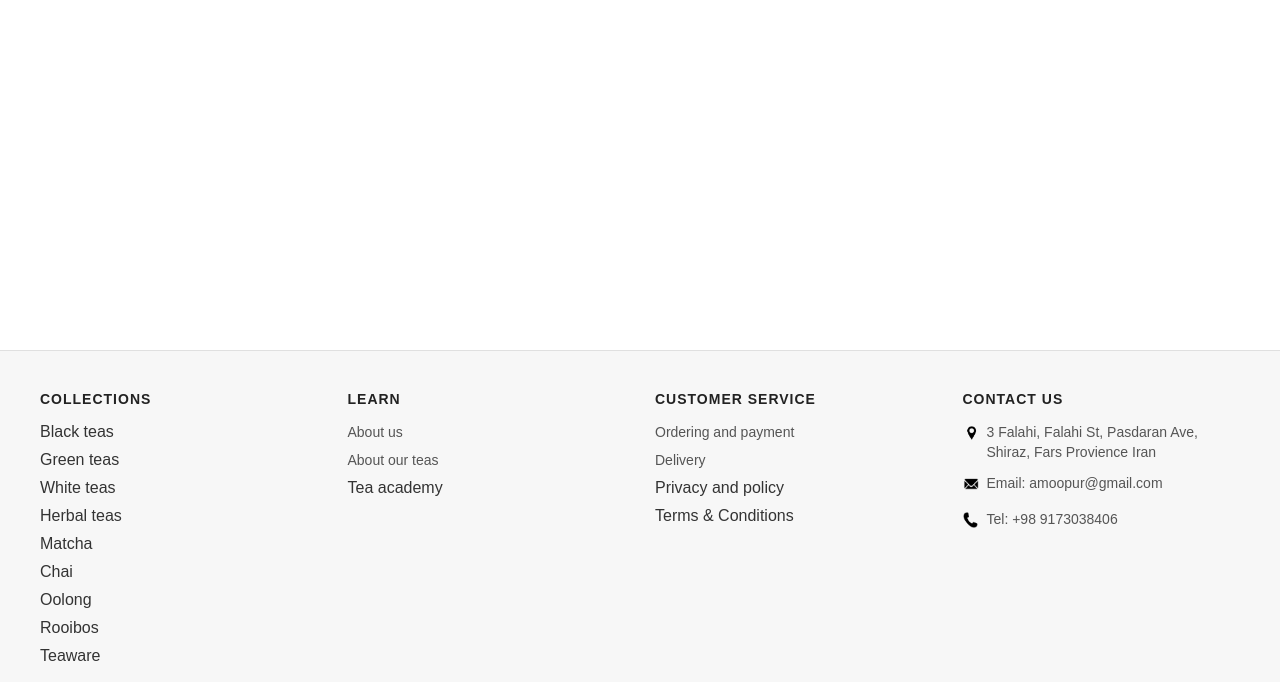
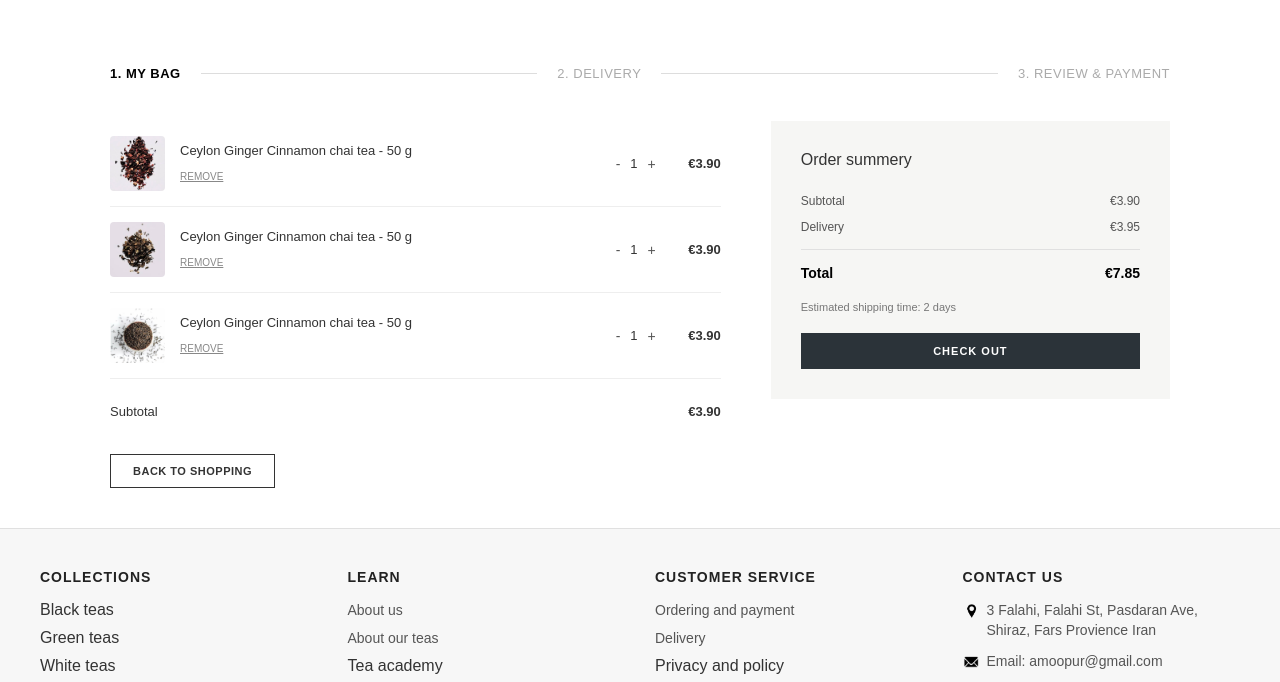
Before and after one commit to Mohamed-Balhol/tea-brand-webSite, a plain HTML site: page pages/bag.html in a window 1280 px wide. Shown: the part 84-766 px from the top of the page. Drawn offline with Linux system fonts and the light colour scheme.

Commit message:
Add product images and update bag page content

```diff
--- a/css/style.css
+++ b/css/style.css
@@ -363,3 +363,184 @@ nav {
   object-position: center;
 }
 /*   نهاية القسم الخاص بالشيماء بكير */
+/*  بداية القسم الخاص ب امنية */
+/* ==========================================
+   MY BAG & ORDER SUMMARY SECTION
+   ========================================== */
+
+.checkout-bag-section {
+  max-width: 1100px;
+  margin: 40px auto;
+  padding: 0 20px;
+  font-family: Arial, sans-serif;
+  color: #333;
+}
+
+.steps-nav {
+  display: flex;
+  align-items: center;
+  justify-content: space-between;
+  margin-bottom: 40px;
+}
+
+.step {
+  font-size: 13px;
+  color: #aaa;
+  letter-spacing: 0.5px;
+}
+
+.step.active {
+  color: #000;
+  font-weight: bold;
+}
+
+.step-divider {
+  flex: 1;
+  height: 1px;
+  background-color: #ddd;
+  margin: 0 20px;
+}
+
+.bag-content {
+  display: flex;
+  gap: 50px;
+  align-items: flex-start;
+}
+
+.cart-left {
+  flex: 1.8;
+}
+
+.cart-item {
+  display: flex;
+  align-items: center;
+  justify-content: space-between;
+  padding: 15px 0;
+  border-bottom: 1px solid #eee;
+  gap: 15px;
+}
+
+.item-img {
+  width: 55px;
+  height: 55px;
+  object-fit: cover;
+  border-radius: 4px;
+}
+
+.item-info {
+  flex: 1;
+}
+
+.item-title {
+  font-size: 13px;
+  margin: 0 0 6px 0;
+  line-height: 1.3;
+}
+
+.remove-btn {
+  background: none;
+  border: none;
+  color: #888;
+  font-size: 10px;
+  cursor: pointer;
+  padding: 0;
+  text-decoration: underline;
+}
+
+.item-qty {
+  display: flex;
+  align-items: center;
+  gap: 10px;
+  font-size: 13px;
+}
+
+.item-qty button {
+  background: none;
+  border: none;
+  cursor: pointer;
+  font-size: 14px;
+  color: #555;
+}
+
+.item-price {
+  font-size: 13px;
+  font-weight: bold;
+  min-width: 50px;
+  text-align: right;
+}
+
+.subtotal-row {
+  display: flex;
+  justify-content: space-between;
+  padding: 25px 0;
+  font-size: 13px;
+}
+
+.subtotal-price {
+  font-weight: bold;
+}
+
+.back-btn {
+  display: inline-block;
+  padding: 10px 22px;
+  border: 1px solid #333;
+  color: #333;
+  text-decoration: none;
+  font-size: 11px;
+  font-weight: bold;
+  letter-spacing: 0.5px;
+  margin-top: 10px;
+}
+
+.order-summary {
+  flex: 1;
+  background-color: #f6f6f4;
+  padding: 30px;
+  box-sizing: border-box;
+}
+
+.order-summary h2 {
+  font-size: 16px;
+  margin-top: 0;
+  margin-bottom: 25px;
+  font-weight: normal;
+}
+
+.summary-line {
+  display: flex;
+  justify-content: space-between;
+  font-size: 12px;
+  margin-bottom: 12px;
+  color: #555;
+}
+
+.summary-line.total {
+  font-size: 14px;
+  font-weight: bold;
+  color: #000;
+}
+
+.divider {
+  border: none;
+  border-top: 1px solid #e0e0e0;
+  margin: 15px 0;
+}
+
+.shipping-info {
+  font-size: 11px;
+  color: #777;
+  margin: 20px 0;
+}
+
+.checkout-btn {
+  width: 100%;
+  padding: 12px;
+  background-color: #2b3339;
+  color: #fff;
+  border: none;
+  font-size: 11px;
+  font-weight: bold;
+  letter-spacing: 1px;
+  cursor: pointer;
+}
+/*   نهاية القسم الخاص ب امنية */
--- a/pages/bag.html
+++ b/pages/bag.html
@@ -38,6 +38,105 @@
         </nav>
     </header>
 <main class="main-content">
+
+</main>
+<main class="main-content">
+
+  <section class="checkout-bag-section">
+
+    <div class="steps-nav">
+      <div class="step active">1. MY BAG</div>
+      <div class="step-divider"></div>
+      <div class="step">2. DELIVERY</div>
+      <div class="step-divider"></div>
+      <div class="step">3. REVIEW & PAYMENT</div>
+    </div>
+
+    <div class="bag-content">
+
+
+      <div class="cart-left">
+        <div class="cart-items">
+
+          <div class="cart-item">
+            <img src="../images/bag_page/tea2.jpg" alt="Tea Item" class="item-img">
+            <div class="item-info">
+              <p class="item-title">Ceylon Ginger Cinnamon chai tea - 50 g</p>
+              <button class="remove-btn" type="button">REMOVE</button>
+            </div>
+            <div class="item-qty">
+              <button type="button">-</button>
+              <span>1</span>
+              <button type="button">+</button>
+            </div>
+            <div class="item-price">€3.90</div>
+          </div>
+
+          <div class="cart-item">
+            <img src="../images/bag_page/tea1.jpg" alt="Tea Item" class="item-img">
+            <div class="item-info">
+              <p class="item-title">Ceylon Ginger Cinnamon chai tea - 50 g</p>
+              <button class="remove-btn" type="button">REMOVE</button>
+            </div>
+            <div class="item-qty">
+              <button type="button">-</button>
+              <span>1</span>
+              <button type="button">+</button>
+            </div>
+            <div class="item-price">€3.90</div>
+          </div>
+
+          <div class="cart-item">
+            <img src="../images/bag_page/tea3.jpg" alt="Tea Item" class="item-img">
+            <div class="item-info">
+              <p class="item-title">Ceylon Ginger Cinnamon chai tea - 50 g</p>
+              <button class="remove-btn" type="button">REMOVE</button>
+            </div>
+            <div class="item-qty">
+              <button type="button">-</button>
+              <span>1</span>
+              <button type="button">+</button>
+            </div>
+            <div class="item-price">€3.90</div>
+          </div>
+
+        </div>
+
+        <div class="subtotal-row">
+          <span>Subtotal</span>
+          <span class="subtotal-price">€3.90</span>
+        </div>
+
+        <a href="#" class="back-btn">BACK TO SHOPPING</a>
+      </div>
+
+      <div class="order-summary">
+        <h2>Order summery</h2>
+
+        <div class="summary-line">
+          <span>Subtotal</span>
+          <span>€3.90</span>
+        </div>
+
+        <div class="summary-line">
+          <span>Delivery</span>
+          <span>€3.95</span>
+        </div>
+
+        <hr class="divider">
+
+        <div class="summary-line total">
+          <span>Total</span>
+          <span>€7.85</span>
+        </div>
+
+        <p class="shipping-info">Estimated shipping time: 2 days</p>
+
+        <button class="checkout-btn" type="button">CHECK OUT</button>
+      </div>
+
+    </div>
+  </section>
 
 </main>
      <footer class="footer">
```
Also changed, not shown: images/bag_page/tea1.jpg (added), images/bag_page/tea2.jpg (added), images/bag_page/tea3.jpg (added).
